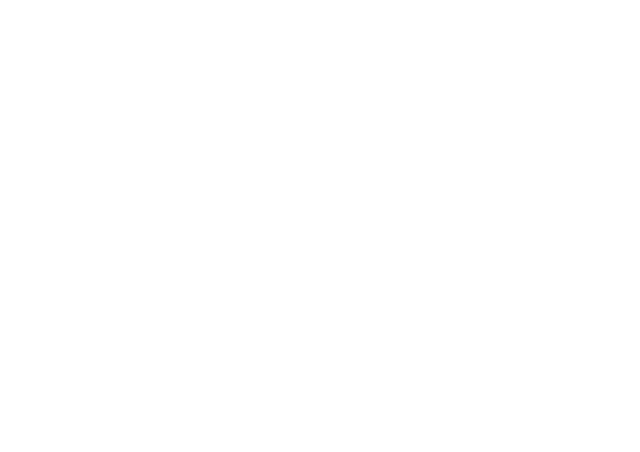
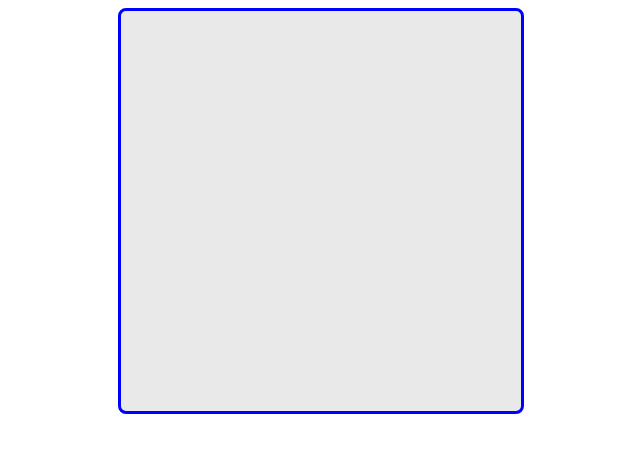
Before and after one commit to bassam-azizi/Bubble-app, a React (Create React App) app: page / in a window 1280 px wide. Shown: the top 452 px of the page, without its empty margins (319-959 px from the left). Built offline with nearby package versions, Linux system fonts and the light colour scheme.

Commit message:
setting the style for the board component

```diff
--- a/src/styles.css
+++ b/src/styles.css
@@ -2,3 +2,12 @@
   font-family: sans-serif;
   text-align: center;
 }
+
+.board{
+  border: 3px solid blue;
+  border-radius: 8px;
+  background-color: rgba(44, 44, 44, 0.1);
+  width: 400px;
+  height: 400px;
+  margin: auto;
+}
```
